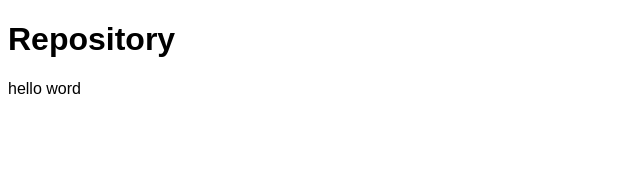
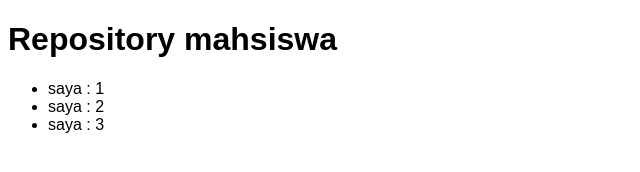
Before and after one commit to RamdhanD/resolusi-repo, a plain HTML site: page index.html in a window 1280 px wide. Shown: the whole page, without its empty margins (0-640 px from the left). Drawn offline with Linux system fonts and the light colour scheme.

Commit message:
menambah data mahasiswa

```diff
--- a/index.html
+++ b/index.html
@@ -10,8 +10,12 @@
 </head>
 
 <body>
-    <h1>Repository</h1>
-    <p>hello word</p>
+    <h1>Repository mahsiswa</h1>
+    <ul>
+        <li> saya : 1</li>
+        <li> saya : 2</li>
+        <li> saya : 3</li>
+    </ul>
 </body>
 
 </html>
```
